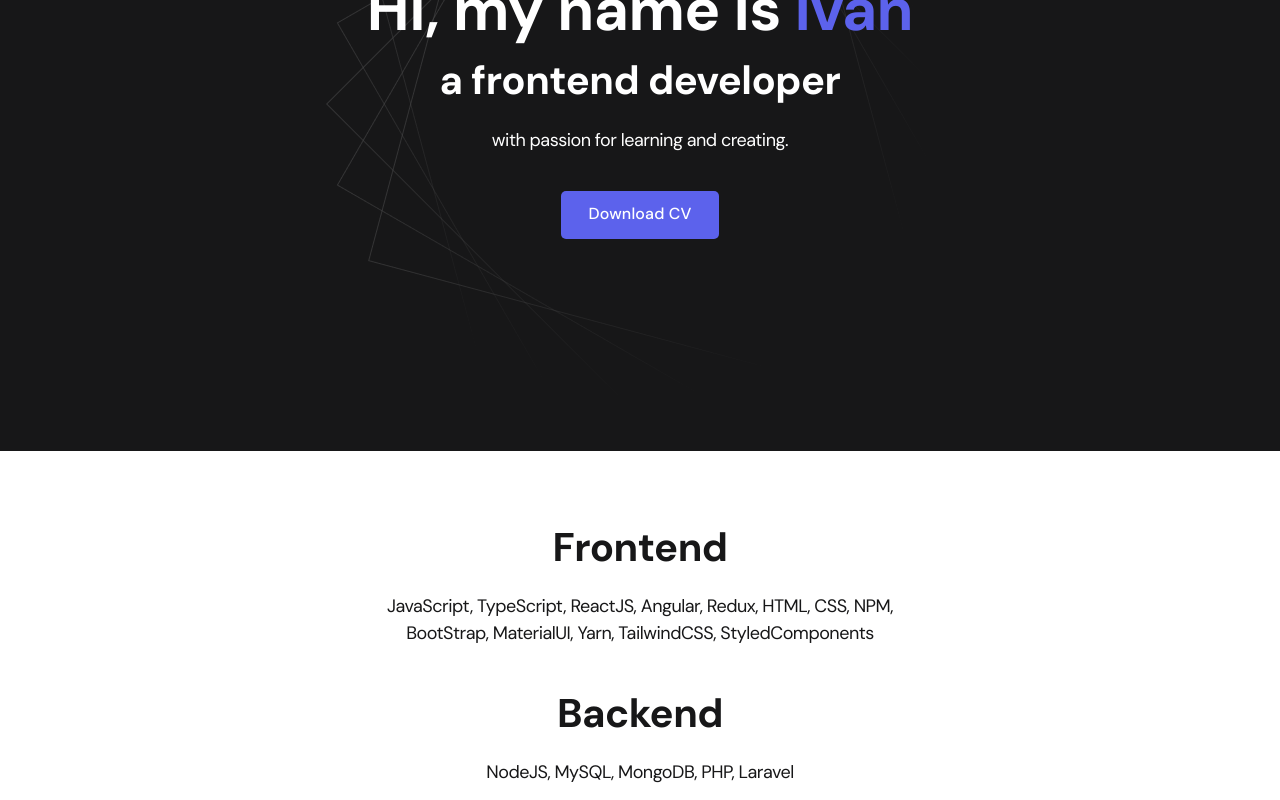
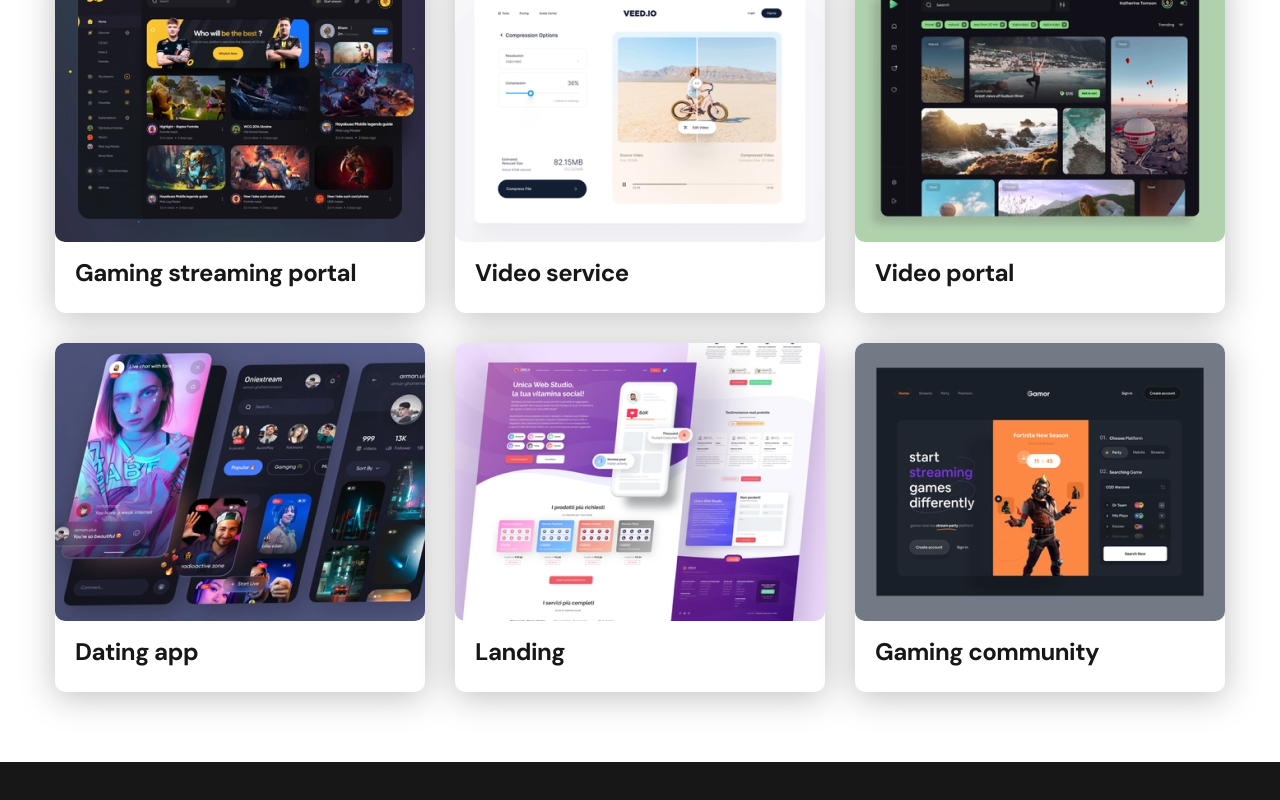
Before and after one commit to IvanBanifatsyeu/Portfolio-site-on-React-JS, a React (Create React App) app: page / in a window 1280 px wide. Shown: the part 320-1120 px from the top of the page. Built offline with nearby package versions, Linux system fonts and the light colour scheme.

Commit message:
output of all projects using MAP

```diff
--- a/src/App.js
+++ b/src/App.js
@@ -6,13 +6,16 @@ import Navbar from "./components/navBar/Navbar";
 
 import Footer from "./components/footer/Footer";
 import Home from "./pages/Home";
+import Projects from "./pages/Projects";
+import Contacts from "./pages/Contacts";
 
 function App() {
 	return (
 		<div className="App">
 			<Navbar />
-
-			<Home />
+			{/* <Home /> */}
+			<Projects />
+			{/* <Contacts /> */}
 			<Footer />
 
 		</div>
--- /dev/null
+++ b/src/components/project/Project.js
@@ -0,0 +1,14 @@
+import "./style.css";
+
+const Project = ({ title, img }) => {
+	return (
+		<li className="project">
+			<a href="./project-page.html">
+				<img src={img} alt={title} className="project__img" />
+				<h3 className="project__title">{title}</h3>
+			</a>
+		</li>
+	);
+};
+
+export default Project;
--- /dev/null
+++ b/src/components/project/style.css
@@ -0,0 +1,19 @@
+.project {
+	max-width: 370px;
+	background-color: var(--project-card-bg);
+	box-shadow: var(--box-shadow);
+	border-radius: 10px;
+
+}
+
+.project__img {
+	border-radius: 10px;
+}
+
+.project__title {
+	padding: 15px 20px 25px;
+	font-weight: 700;
+	font-size: 24px;
+	line-height: 1.3;
+	color: var(--project-card-text);
+}
--- /dev/null
+++ b/src/helpers/projectsList.js
@@ -0,0 +1,61 @@
+import project01 from "./../img/projects/01.jpg";
+import project01Big from "./../img/projects/01-big.jpg";
+
+import project02 from "./../img/projects/02.jpg";
+import project02Big from "./../img/projects/02-big.jpg";
+
+import project03 from "./../img/projects/03.jpg";
+import project03Big from "./../img/projects/03-big.jpg";
+
+import project04 from "./../img/projects/04.jpg";
+import project04Big from "./../img/projects/04-big.jpg";
+
+import project05 from "./../img/projects/05.jpg";
+import project05Big from "./../img/projects/05-big.jpg";
+
+import project06 from "./../img/projects/06.jpg";
+import project06Big from "./../img/projects/06-big.jpg";
+
+const projects = [
+	{
+		title: 'Gaming streaming portal',
+		skills: 'React, Node.js, MongoDB',
+		img: project01,
+		imgBig: project01Big,
+		gitHubLink: 'https://github.com',
+	},
+	{
+		title: 'Video service',
+		img: project02,
+		imgBig: project02Big,
+		skills: 'React, PHP, MySql',
+		gitHubLink: 'https://github.com',
+	},
+	{
+		title: 'Video portal',
+		img: project03,
+		imgBig: project03Big,
+		skills: 'Vue JS, Node.js, MongoDB',
+		gitHubLink: 'https://github.com',
+	},
+	{
+		title: 'Dating app',
+		img: project04,
+		imgBig: project04Big,
+		skills: 'React Native',
+	},
+	{
+		title: 'Landing',
+		img: project05,
+		imgBig: project05Big,
+		skills: 'HTML, SCSS, JS',
+	},
+	{
+		title: 'Gaming community',
+		img: project06,
+		imgBig: project06Big,
+		skills: 'React, PHP, MySql',
+	},
+];
+
+export {projects}
--- /dev/null
+++ b/src/pages/Contacts.js
@@ -0,0 +1,25 @@
+const Contacts = () => {
+    return ( <main className="section">
+    <div className="container">
+            <h1 className="title-1">Contacts</h1>
+
+            <ul className="content-list">
+                <li className="content-list__item">
+                    <h2 className="title-2">Location</h2>
+                    <p>Moscow, Russia</p>
+                </li>
+                <li className="content-list__item">
+                    <h2 className="title-2">Telegram / WhatsApp</h2>
+                    <p><a href="tel:+79051234567">+7 (905) 123-45-67</a></p>
+                </li>
+                <li className="content-list__item">
+                    <h2 className="title-2">Email</h2>
+                    <p><a href="mailto:webdev@protonmail.com">webdev@protonmail.com</a></p>
+                </li>
+            </ul>
+
+    </div>
+</main> );
+}
+
+export default Contacts;
--- a/src/pages/Projects.js
+++ b/src/pages/Projects.js
@@ -0,0 +1,29 @@
+
+import Project from '../components/project/Project'
+import project02 from './../img/projects/02.jpg'
+import project03 from './../img/projects/03.jpg'
+import project04 from './../img/projects/04.jpg'
+import project05 from './../img/projects/05.jpg'
+import project06 from './../img/projects/06.jpg'
+
+import {projects} from './../helpers/projectsList'
+
+
+
+const Projects = () => {
+	return (
+		<main className="section">
+			<div className="container">
+				<h2 className="title-1">Projects</h2>
+				<ul className="projects">
+					{projects.map((project) => {
+                        return <Project title ={project.title} img = {project.img} />
+                    })
+					}
+				</ul>
+			</div>
+		</main>
+	);
+};
+
+export default Projects;
--- a/src/styles/main.css
+++ b/src/styles/main.css
@@ -28,6 +28,7 @@ font-family: 'Poppins', sans-serif; */
 
 	--box-shadow :0px 5px 35px rgba(0, 0, 0, 0.25);
 }
+
 .dark {
 	/* Dark mode */
 	--page-bg: #252526;
@@ -43,8 +44,7 @@ font-family: 'Poppins', sans-serif; */
 
 html,
 body {
-	display: flex;
-	flex-direction: column;
+
 	min-height: 100vh;
 
 	font-family: "DM Sans", sans-serif;
@@ -55,6 +55,15 @@ body {
 	color: var(--text-color);
 }
 
+#root {
+	min-height: 100vh;
+}
+
+.App {
+	display: flex;
+	flex-direction: column;
+	min-height: 100vh;
+}
 .container {
 	margin: 0 auto;
 	padding: 0 15px;
@@ -188,25 +197,6 @@ a.email {
 	row-gap: 30px;
 	justify-content: center;
 }
-.project {
-	max-width: 370px;
-	background-color: var(--project-card-bg);
-	box-shadow: var(--box-shadow);
-	border-radius: 10px;
-
-}
-
-.project__img {
-	border-radius: 10px;
-}
-
-.project__title {
-	padding: 15px 20px 25px;
-	font-weight: 700;
-	font-size: 24px;
-	line-height: 1.3;
-	color: var(--project-card-text);
-}
 
 /* project details */
 
```
